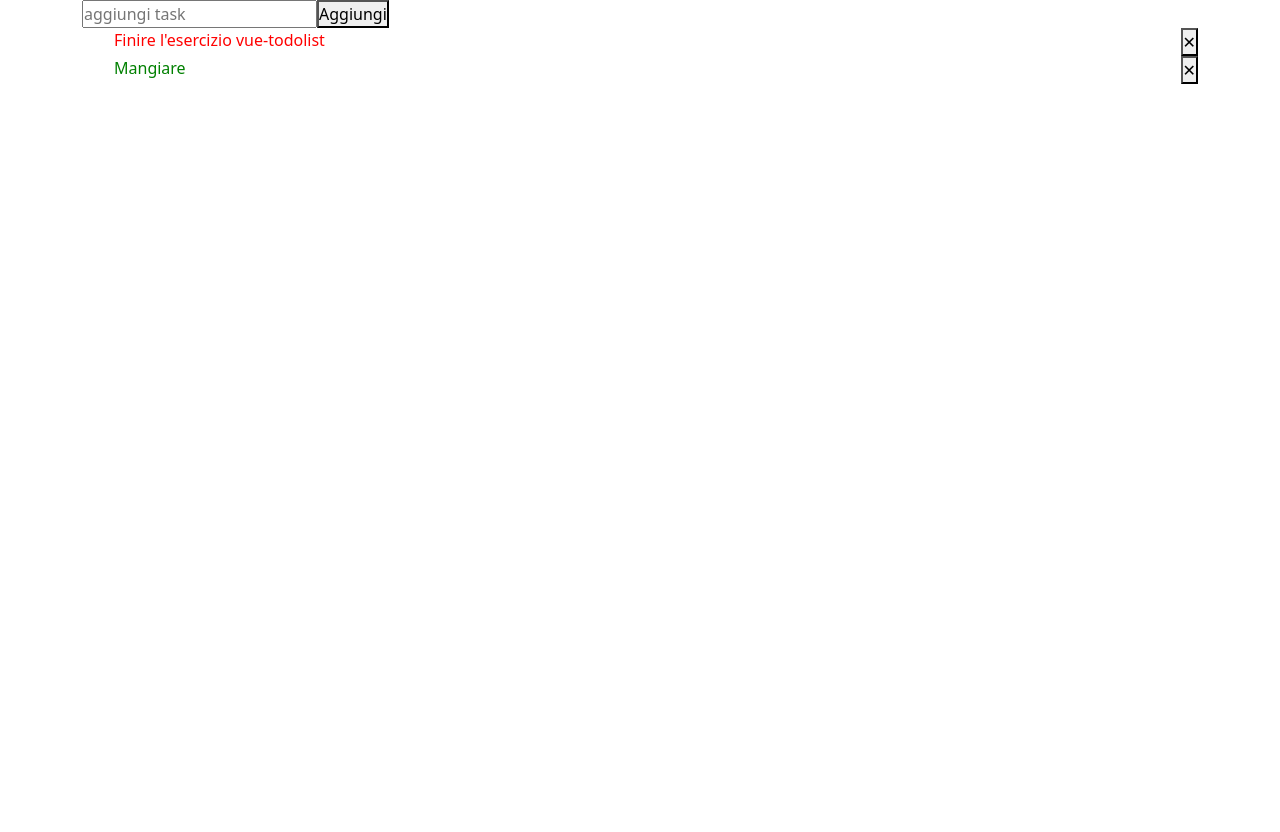
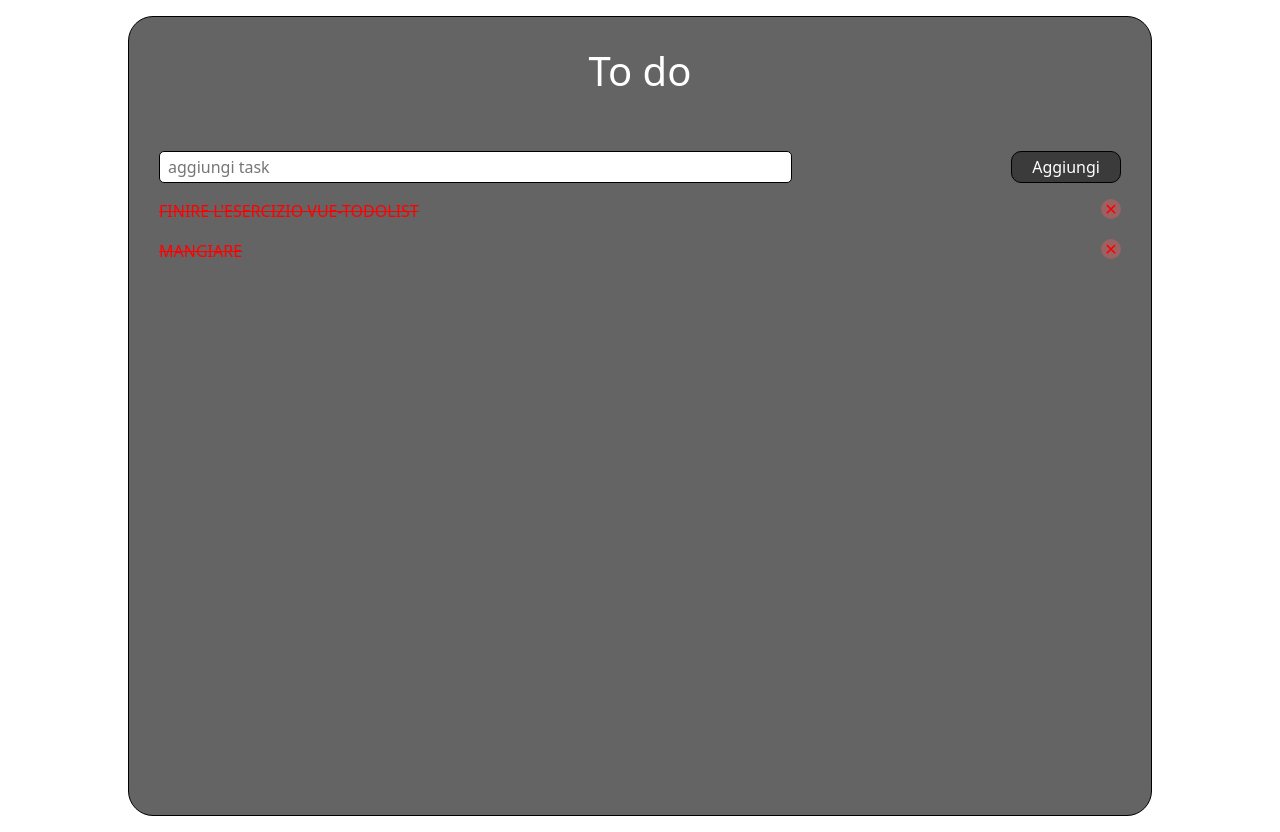
Before and after one commit to FrancescoFolgheraiter/vue-todolist, a plain HTML site: page index.html in a window 1280 px wide. Before the commit the page ends 800 px from the top, so only its background shows below. Drawn offline with nearby package versions, Linux system fonts and the light colour scheme.

Commit message:
add some style

```diff
--- a/css/style.css
+++ b/css/style.css
@@ -5,6 +5,9 @@
     margin: 0;
     padding: 0;
     box-sizing: border-box;
+}
+ul{
+    padding-left: 0;
 }
 
 html {
@@ -14,11 +17,54 @@ html {
 /*
     GENERAL
 */
+.my-container{
+    max-width: 1200px;
+    width:80vw;
+    margin: auto;
+    padding: 30px 30px;
+    border-radius: 25px;
+    border:1px solid black;
+}
+
 .done{
-    color:green;
+    color:red;
+    text-transform: uppercase;
+    text-decoration: line-through;
 }
 .not-done{
+    color:greenyellow;
+    text-transform: uppercase;
+    font-weight: bold;
+}
+.x-button{
     color:red;
+    height:20px;
+    width:20px;
+    line-height: 20px;
+    border-radius: 50%;
+    border:none;
+    background:rgba(255, 94, 94, 0.35);
+}
+input{
+    width:100%;
+    height: 100%;
+    border:1px solid black;
+    border-radius: 5px;
 }
 
+.aggiungi{
+    padding: 3px 20px;
+    border: 1px solid black;
+    border-radius: 10px;
+    background-color: rgb(59, 59, 59);
+}
 /*utility*/
+.bg-main{
+    background-color: rgb(100, 100, 100);
+}
+.text-white{
+    color:white;
+}
+.full-page{
+    height: 100vh;
+}
--- a/index.html
+++ b/index.html
@@ -12,30 +12,37 @@
     <body>
 
         <div id="app">
-            <div class="container">
+            <div class="my-container bg-main full-page mb-3 mt-3">
                 <div class="row">
-                    <div class="col-12">
-                        <input type="text" @keyup.enter="addTask()" placeholder="aggiungi task" v-model="newTask">
-                        <button @click="addTask()">
+                    <div class="col-12 text-center mb-5">
+                        <h1 class="text-white">
+                            To do
+                        </h1>
+                    </div>
+                    <div class="col-8 mb-3">
+                        <input class="ps-2" type="text" @keyup.enter="addTask()" placeholder="aggiungi task" v-model="newTask">
+                    </div>
+                    <div class="col-4 mb-3 text-end">
+                        <button @click="addTask()" class="aggiungi text-white">
                             Aggiungi
                         </button>
                     </div>
                     <div class="col-12">
                         <ul v-if="todos.length > 0">
-                            <li v-for ="(todo, i) in todos" :class="{
-                                'done': todo.done,
-                                'not-done': !todo.done,
-                            }" class="d-flex justify-content-between">
-                                <span @click="reverseDone(i)">
+                            <li v-for ="(todo, i) in todos" class="d-flex justify-content-between mb-3">
+                                <span @click="reverseDone(i)" :class="{
+                                    'done': todo.done,
+                                    'not-done': !todo.done,
+                                }">
                                     {{todo.text}}
                                 </span>
-                                <button @click="deleteTodo(i)">
+                                <button @click="deleteTodo(i)"  class="x-button">
                                     &#10005;
                                 </button>
                             </li>
                         </ul>
-                        <p v-else>
-                            Non hai da fare nulla :D
+                        <p v-else class="text-white">
+                            Non hai da fare nulla 😉
                         </p>
                     </div>
                 </div>
--- a/js/scripts.js
+++ b/js/scripts.js
@@ -8,7 +8,7 @@ createApp({
             todos:[
                 {
                     text:"Finire l'esercizio vue-todolist",
-                    done: false,
+                    done: true,
                 },
                 {
                     text:"Mangiare",
```
